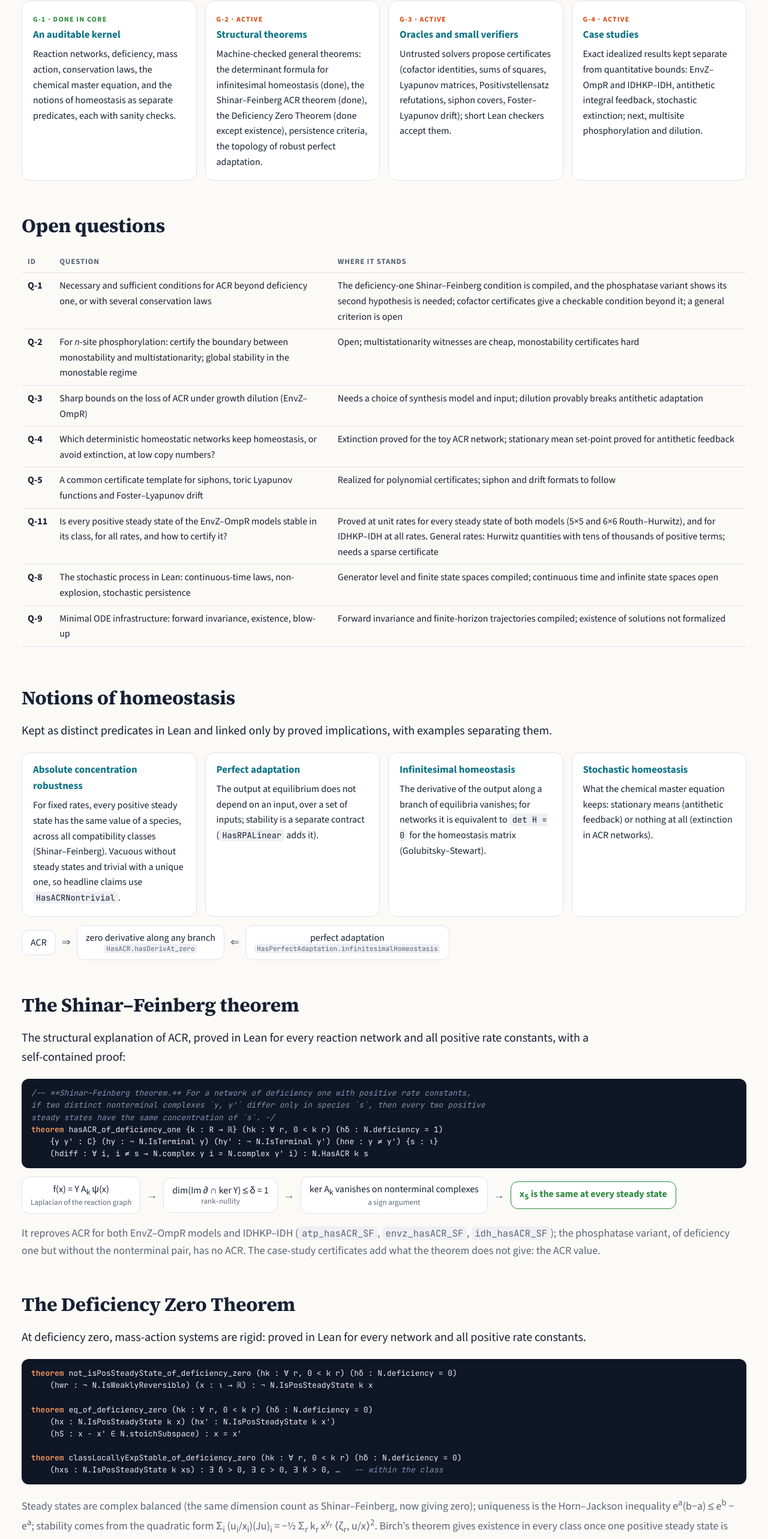
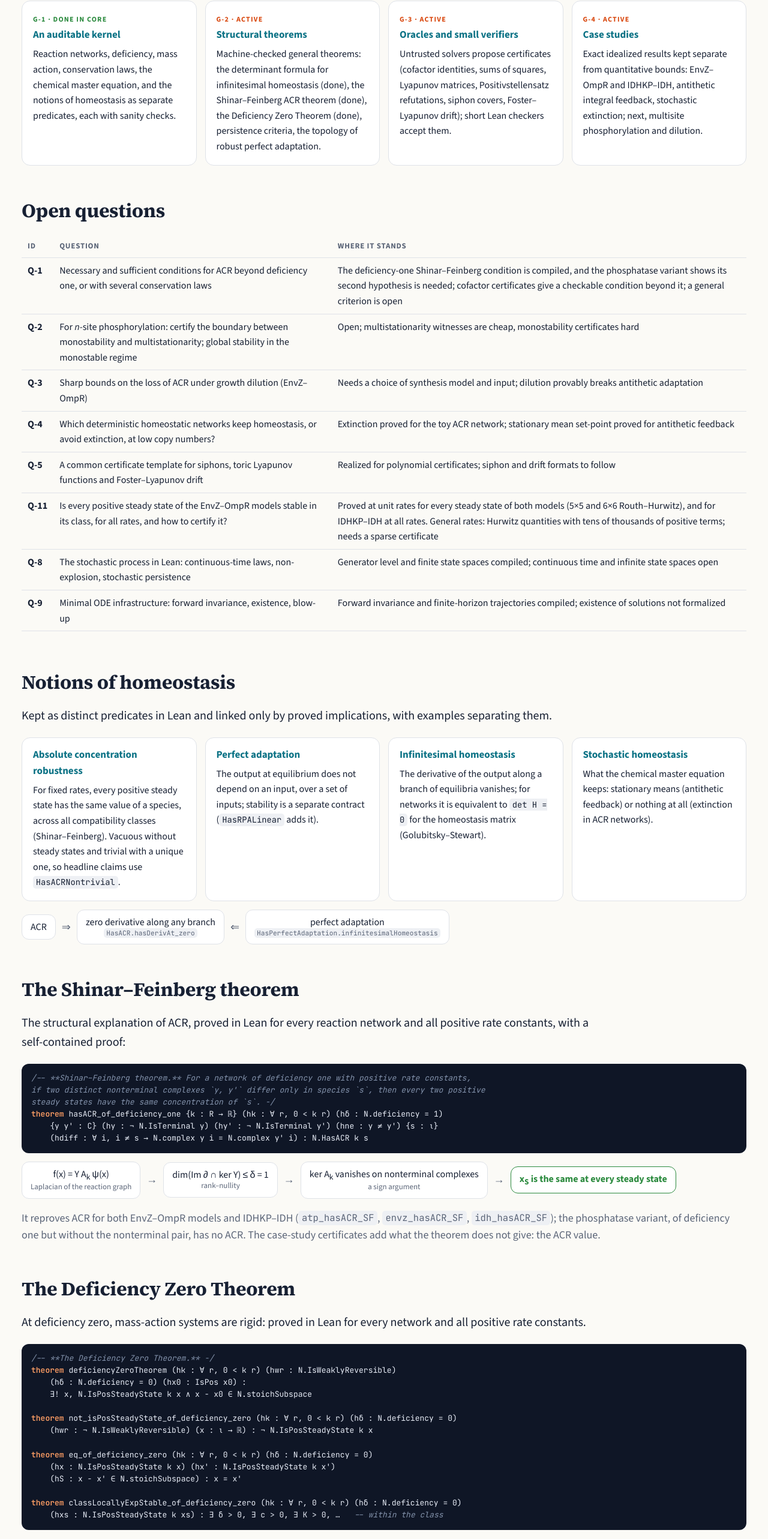
Before and after one commit to siddhartha-gadgil/Homeostasis, a plain HTML site: page docs/index.html in a window 1280 px wide. Shown: the part 896-3461 px from the top of the page at 60% size. Drawn offline with nearby package versions, Linux system fonts and the light colour scheme.

Commit message:
N-005: Horn's theorem — the Deficiency Zero Theorem is complete for equilibria
Positive kernel vector of the Laplacian for weakly reversible networks (sign constant on
linkage classes; non-injectivity on each class); the log equation at δ = 0 via
dim(ker Y ∩ ker class sums) ≤ δ; a positive complex-balanced state; deficiencyZeroTheorem:
exactly one positive steady state in every positive class. Notes, site and slides updated.

Co-Authored-By: Claude Opus 5.5 <noreply@anthropic.com>

```diff
--- a/docs/index.html
+++ b/docs/index.html
@@ -164,7 +164,7 @@ footer { margin-top: 64px; padding: 28px 0 40px; border-top: 1px solid var(--lin
 <p class="lead">Homeostasis in biochemistry comes in several mathematically distinct forms. The project studies them in deterministic mass-action models <code>ẋ = Γ v(x)</code> on the positive orthant and in their stochastic counterparts (the chemical master equation on copy numbers), and treats Lean as the validity gate: a result counts as established only once a named theorem compiles.</p>
 <div class="cards">
   <div class="card"><span class="status done">G-1 &middot; done in core</span><h3>An auditable kernel</h3><p>Reaction networks, deficiency, mass action, conservation laws, the chemical master equation, and the notions of homeostasis as separate predicates, each with sanity checks.</p></div>
-  <div class="card"><span class="status open">G-2 &middot; active</span><h3>Structural theorems</h3><p>Machine-checked general theorems: the determinant formula for infinitesimal homeostasis (done), the Shinar&ndash;Feinberg ACR theorem (done), the Deficiency Zero Theorem (done except existence), persistence criteria, the topology of robust perfect adaptation.</p></div>
+  <div class="card"><span class="status open">G-2 &middot; active</span><h3>Structural theorems</h3><p>Machine-checked general theorems: the determinant formula for infinitesimal homeostasis (done), the Shinar&ndash;Feinberg ACR theorem (done), the Deficiency Zero Theorem (done), persistence criteria, the topology of robust perfect adaptation.</p></div>
   <div class="card"><span class="status open">G-3 &middot; active</span><h3>Oracles and small verifiers</h3><p>Untrusted solvers propose certificates (cofactor identities, sums of squares, Lyapunov matrices, Positivstellensatz refutations, siphon covers, Foster&ndash;Lyapunov drift); short Lean checkers accept them.</p></div>
   <div class="card"><span class="status open">G-4 &middot; active</span><h3>Case studies</h3><p>Exact idealized results kept separate from quantitative bounds: EnvZ&ndash;OmpR and IDHKP&ndash;IDH, antithetic integral feedback, stochastic extinction; next, multisite phosphorylation and dilution.</p></div>
 </div>
@@ -217,7 +217,12 @@ theorem hasACR_of_deficiency_one {k : R → ℝ} (hk : ∀ r, 0 < k r) (hδ : N.
 
 <h2>The Deficiency Zero Theorem</h2>
 <p class="lead">At deficiency zero, mass-action systems are rigid: proved in Lean for every network and all positive rate constants.</p>
-<pre class="lean"><code>theorem not_isPosSteadyState_of_deficiency_zero (hk : ∀ r, 0 < k r) (hδ : N.deficiency = 0)
+<pre class="lean"><code>/-- **The Deficiency Zero Theorem.** -/
+theorem deficiencyZeroTheorem (hk : ∀ r, 0 < k r) (hwr : N.IsWeaklyReversible)
+    (hδ : N.deficiency = 0) (hx0 : IsPos x0) :
+    ∃! x, N.IsPosSteadyState k x ∧ x - x0 ∈ N.stoichSubspace
+
+theorem not_isPosSteadyState_of_deficiency_zero (hk : ∀ r, 0 < k r) (hδ : N.deficiency = 0)
     (hwr : ¬ N.IsWeaklyReversible) (x : ι → ℝ) : ¬ N.IsPosSteadyState k x
 
 theorem eq_of_deficiency_zero (hk : ∀ r, 0 < k r) (hδ : N.deficiency = 0)
@@ -226,7 +231,7 @@ theorem eq_of_deficiency_zero (hk : ∀ r, 0 < k r) (hδ : N.deficiency = 0)
 
 theorem classLocallyExpStable_of_deficiency_zero (hk : ∀ r, 0 < k r) (hδ : N.deficiency = 0)
     (hxs : N.IsPosSteadyState k xs) : ∃ δ > 0, ∃ c > 0, ∃ K > 0, …   -- within the class</code></pre>
-<p class="muted">Steady states are complex balanced (the same dimension count as Shinar&ndash;Feinberg, now giving zero); uniqueness is the Horn&ndash;Jackson inequality e<sup>a</sup>(b&minus;a) &le; e<sup>b</sup> &minus; e<sup>a</sup>; stability comes from the quadratic form &Sigma;<sub>i</sub> (u<sub>i</sub>/x<sub>i</sub>)(Ju)<sub>i</sub> = &minus;&frac12; &Sigma;<sub>r</sub> k<sub>r</sub> x<sup>y<sub>r</sub></sup> &lang;&zeta;<sub>r</sub>, u/x&rang;<sup>2</sup>. Birch&rsquo;s theorem gives existence in every class once one positive steady state is known (proved by minimizing a convex function over S<sup>&perp;</sup>); constructing that first steady state for every weakly reversible network is still open.</p>
+<p class="muted">Steady states are complex balanced (the same dimension count as Shinar&ndash;Feinberg, now giving zero); uniqueness is the Horn&ndash;Jackson inequality e<sup>a</sup>(b&minus;a) &le; e<sup>b</sup> &minus; e<sup>a</sup>; stability comes from the quadratic form &Sigma;<sub>i</sub> (u<sub>i</sub>/x<sub>i</sub>)(Ju)<sub>i</sub> = &minus;&frac12; &Sigma;<sub>r</sub> k<sub>r</sub> x<sup>y<sub>r</sub></sup> &lang;&zeta;<sub>r</sub>, u/x&rang;<sup>2</sup>. Horn&rsquo;s theorem constructs a first complex-balanced steady state (a positive kernel vector of the graph Laplacian, then a log-linear equation solvable exactly when &delta; = 0), and Birch&rsquo;s theorem transports it to every class (minimizing a convex function over S<sup>&perp;</sup>).</p>
 
 <h2>A first example: EnvZ&ndash;OmpR</h2>
 <p class="lead">In the osmoregulation system EnvZ&ndash;OmpR of <i>E. coli</i>, the level of phosphorylated OmpR barely depends on the amounts of EnvZ and OmpR. Shinar and Feinberg (<i>Science</i>, 2010) explained this as ACR of the mass-action model. The value is proved in Lean for all positive rate constants, from a polynomial identity found by an untrusted oracle:</p>
@@ -257,7 +262,7 @@ theorem envz_steady_OmpRP {k : Fin 11 → ℝ} (hk : ∀ r, 0 < k r) {x : Fin 8
 <tr><th>Result</th><th>Lean</th><th>Scope</th><th></th></tr>
 <tr><td><b>Shinar&ndash;Feinberg theorem</b>: deficiency one and two nonterminal complexes differing in one species give ACR</td><td><code>hasACR_of_deficiency_one</code></td><td>every network, all positive rates</td><td class="ok">verified</td></tr>
 <tr><td><b>Birch&rsquo;s theorem</b>: a positive point of every positive class with ln&nbsp;x &minus; ln&nbsp;x* &perp; S; hence a unique positive steady state in every class of a complex-balanced system</td><td><code>birch</code>, <code>exists_posSteadyState_of_isComplexBalanced</code>, <code>existsUnique_of_deficiency_zero</code></td><td>every network, all positive rates</td><td class="ok">verified</td></tr>
-<tr><td><b>Deficiency Zero Theorem</b>: no positive steady state unless weakly reversible; complex balance; at most one steady state per class; local exponential stability in the class</td><td><code>not_isPosSteadyState_of_deficiency_zero</code>, <code>eq_of_deficiency_zero</code>, <code>classLocallyExpStable_of_deficiency_zero</code></td><td>every network, all positive rates; existence in every class given one steady state</td><td class="ok">verified</td></tr>
+<tr><td><b>Deficiency Zero Theorem</b>: no positive steady state unless weakly reversible; otherwise exactly one in every positive class, complex balanced and locally exponentially stable in the class</td><td><code>deficiencyZeroTheorem</code>, <code>not_isPosSteadyState_of_deficiency_zero</code>, <code>classLocallyExpStable_of_deficiency_zero</code></td><td>every network, all positive rates</td><td class="ok">verified</td></tr>
 <tr><td>EnvZ&ndash;OmpR (ADP, Fig.&nbsp;2D): ACR value of OmpR-P, positive steady-state family, nontrivial ACR, deficiency one</td><td><code>envz_steady_OmpRP</code>, <code>envz_hasACRNontrivial</code>, <code>envz_deficiency</code></td><td>all positive rates</td><td class="ok">verified</td></tr>
 <tr><td>EnvZ&ndash;OmpR (ATP, Fig.&nbsp;2B, the source&rsquo;s main model)</td><td><code>atp_steady_Yp</code>, <code>atp_hasACRNontrivial</code>, <code>atp_deficiency</code></td><td>all positive rates</td><td class="ok">verified</td></tr>
 <tr><td>IDHKP&ndash;IDH core module (Fig.&nbsp;3): ACR in active IDH</td><td><code>idh_steady_I</code>, <code>idh_hasACRNontrivial</code>, <code>idh_deficiency</code></td><td>all positive rates</td><td class="ok">verified</td></tr>
@@ -289,7 +294,7 @@ theorem envz_steady_OmpRP {k : Fin 11 → ℝ} (hk : ∀ r, 0 < k r) {x : Fin 8
 <h2>Next steps</h2>
 <div class="cards">
   <div class="card"><span class="status open">Q-11</span><h3>Stability at general rates</h3><p>Every steady state is class-stable for IDHKP&ndash;IDH at all rates and for both EnvZ&ndash;OmpR models at unit rates. General rates need certificates for polynomial identities with tens of thousands of terms.</p></div>
-  <div class="card"><span class="status open">G-2</span><h3>General theorems</h3><p>Shinar&ndash;Feinberg, the Deficiency Zero Theorem and Birch&rsquo;s theorem are done; next, a first steady state for every weakly reversible deficiency-zero network (Horn), and ACR beyond deficiency one (Q-1).</p></div>
+  <div class="card"><span class="status open">G-2</span><h3>General theorems</h3><p>Shinar&ndash;Feinberg and the complete Deficiency Zero Theorem (with Horn&rsquo;s and Birch&rsquo;s theorems) are done; next, ACR beyond deficiency one (Q-1), persistence, and the topology of robust perfect adaptation.</p></div>
   <div class="card"><span class="status open">Q-2</span><h3>Multisite phosphorylation</h3><p>Multistationarity witnesses and monostability certificates for 2-site and <i>n</i>-site systems.</p></div>
   <div class="card"><span class="status open">Q-3, Q-4, Q-8</span><h3>Dilution and noise</h3><p>Quantitative loss of robustness under dilution; continuous-time stochastic laws and persistence at low copy numbers.</p></div>
 </div>
```
Also changed, not shown: docs/Homeostasis.html (+6 -6 lines), 7 other files.
